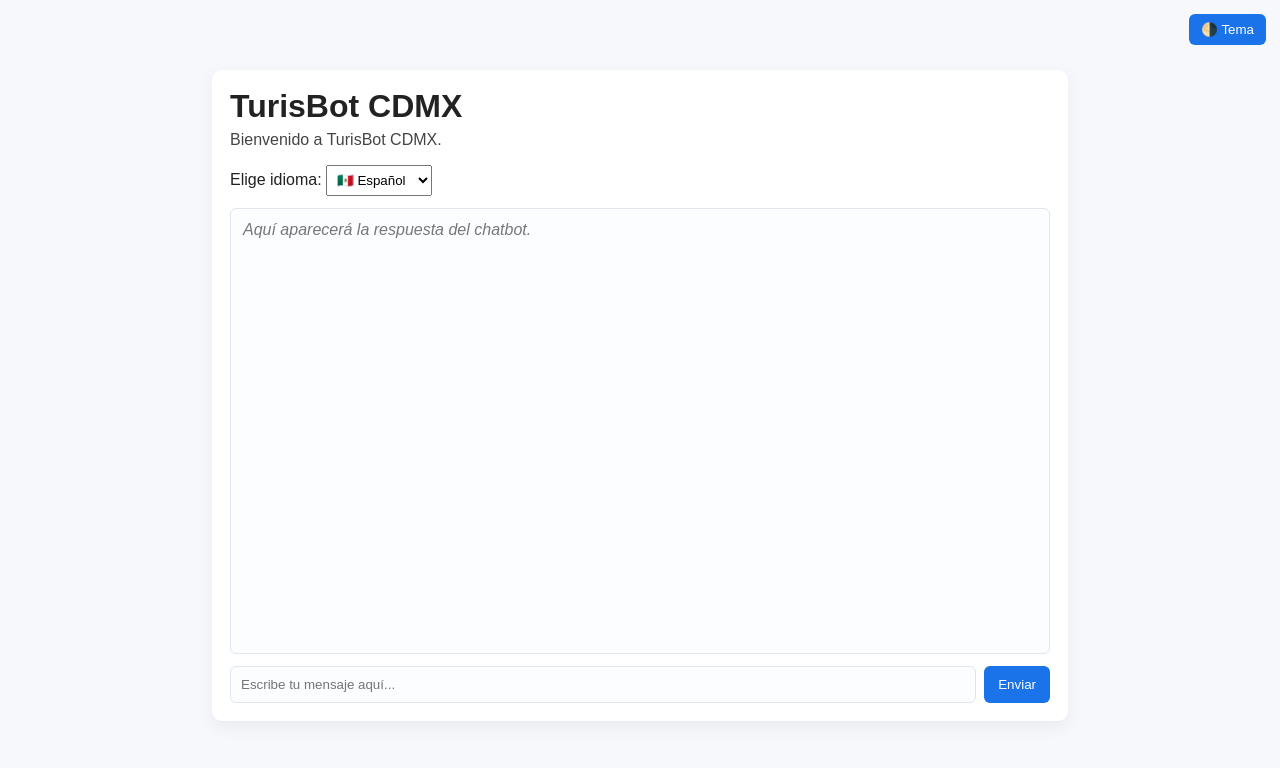
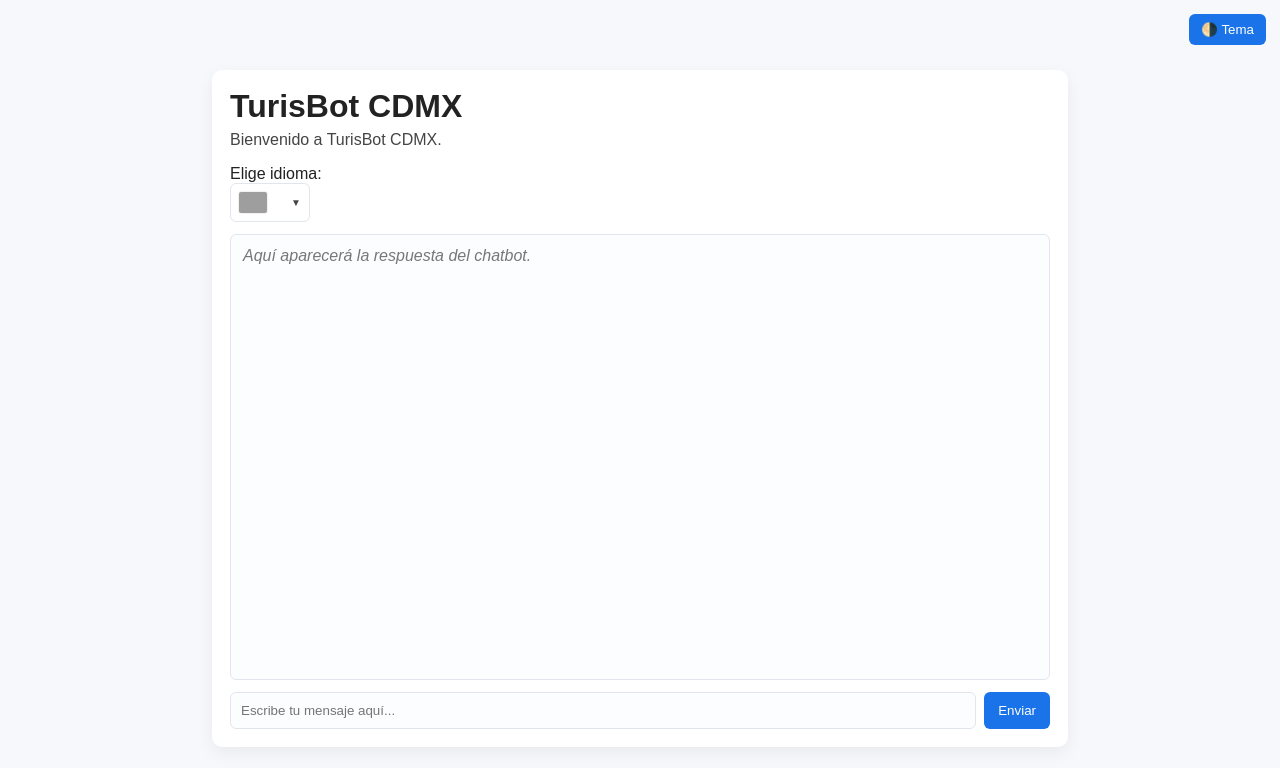
Before and after one commit to LeoCodec/TurisBot-CDMX, a Flask app: page / in a window 1280 px wide. Shown: the top 768 px of the page. Run offline with Flask 3, Linux system fonts and the light colour scheme; grey boxes are pictures that could not be loaded.

Commit message:
Cambio en Web_App con banderas

```diff
--- a/web_app/static/script.js
+++ b/web_app/static/script.js
@@ -1,19 +1,51 @@
-// script.js - Maneja envíos y recepción del bot
 document.addEventListener("DOMContentLoaded", function () {
     const input = document.getElementById("user-input");
     const sendBtn = document.getElementById("send-btn");
     const chatBox = document.getElementById("chat-box");
-    const langSelect = document.getElementById("lang-select");
-    // inicialLang viene de index.html inyectado por Flask
+
     let lang = typeof inicialLang !== "undefined" ? inicialLang : "es";
 
-    langSelect.addEventListener("change", function () {
-        lang = this.value;
-        // recargar la página con parámetro lang para actualizar textos
+    // ============================================
+    // LÓGICA DEL SELECTOR (SOLO BANDERAS)
+    // ============================================
+    const customSelect = document.getElementById("custom-lang-select");
+
+    if (customSelect) {
+        const selectedDisplay = customSelect.querySelector(".selected-lang");
+        const optionsContainer = customSelect.querySelector(".options");
+        const options = customSelect.querySelectorAll(".option");
+
+        // Abrir / Cerrar menú
+        selectedDisplay.addEventListener("click", (e) => {
+            e.stopPropagation();
+            optionsContainer.classList.toggle("show");
+        });
+
+        // Cerrar si clic fuera
+        document.addEventListener("click", (e) => {
+            if (!customSelect.contains(e.target)) {
+                optionsContainer.classList.remove("show");
+            }
+        });
+
+        // Al elegir bandera
+        options.forEach(option => {
+            option.addEventListener("click", () => {
+                const newLang = option.getAttribute("data-lang");
+
+                if (newLang !== lang) {
                     const url = new URL(window.location.href);
-        url.searchParams.set("lang", lang);
+                    url.searchParams.set("lang", newLang);
                     window.location = url.toString();
+                }
+                optionsContainer.classList.remove("show");
             });
+        });
+    }
+
+    // ============================================
+    // FUNCIONES DEL CHAT (SIN CAMBIOS)
+    // ============================================
 
     function appendMessage(who, text) {
         const wrapper = document.createElement("div");
@@ -29,7 +61,7 @@ document.addEventListener("DOMContentLoaded", function () {
         if (!msg) return;
         appendMessage('user', msg);
         input.value = "";
-        // petición al backend
+
         const form = new URLSearchParams();
         form.append("msg", msg);
         form.append("lang", lang);
@@ -57,18 +89,15 @@ document.addEventListener("DOMContentLoaded", function () {
         if (e.key === "Enter") sendMessage();
     });
 
-    document.getElementById("theme-toggle").addEventListener("click", () => {
+    const themeBtn = document.getElementById("theme-toggle");
+    if (themeBtn) {
+        themeBtn.addEventListener("click", () => {
             document.body.classList.toggle("dark-mode");
+            localStorage.setItem("theme", document.body.classList.contains("dark-mode") ? "dark" : "light");
+        });
+    }
 
-    localStorage.setItem(
-        "theme",
-        document.body.classList.contains("dark-mode") ? "dark" : "light"
-    );
-});
-
-// Guardar preferencia del usuario
     if (localStorage.getItem("theme") === "dark") {
         document.body.classList.add("dark-mode");
     }
-
 });
--- a/web_app/static/style.css
+++ b/web_app/static/style.css
@@ -119,3 +119,80 @@ h1 { margin: 0 0 6px 0; }
     margin-bottom: 8px;
     font-style: italic;
 }
+
+/* ... (TUS ESTILOS DE COLORES Y BODY SIGUEN IGUAL) ... */
+
+/* =========================================
+   SELECTOR DE BANDERAS (MINIMALISTA)
+   ========================================= */
+.custom-select {
+    position: relative;
+    width: 80px; /* Mucho más angosto, solo para la bandera */
+    font-family: Arial, sans-serif;
+    user-select: none;
+}
+
+.selected-lang {
+    background: var(--container);
+    border: 1px solid var(--border);
+    border-radius: 6px;
+    padding: 8px; /* Padding uniforme */
+    cursor: pointer;
+    display: flex;
+    align-items: center;
+    justify-content: space-between; /* Separa bandera y flecha */
+    transition: 0.2s;
+}
+
+.selected-lang:hover {
+    border-color: var(--user);
+}
+
+.selected-lang img, .option img {
+    width: 28px; /* Un poco más grandes para que luzcan */
+    height: auto;
+    border-radius: 2px;
+    box-shadow: 0 0 2px rgba(0,0,0,0.2);
+    display: block; /* Evita espacios extra */
+}
+
+/* Quitamos el margen derecho porque ya no hay texto */
+.selected-lang img { margin-right: 0; }
+.option img { margin-right: 0; }
+
+.arrow {
+    font-size: 10px;
+    color: var(--lead);
+    margin-left: 6px;
+}
+
+/* Menú desplegable */
+.options {
+    display: none;
+    position: absolute;
+    top: 110%;
+    left: 0;
+    width: 100%; /* Del mismo ancho que el botón */
+    background: var(--container);
+    border: 1px solid var(--border);
+    border-radius: 6px;
+    box-shadow: 0 4px 12px rgba(0,0,0,0.1);
+    z-index: 100;
+    overflow: hidden;
+}
+
+.option {
+    padding: 10px;
+    cursor: pointer;
+    display: flex;
+    justify-content: center; /* Centramos la bandera en la lista */
+    transition: background 0.2s;
+}
+
+.option:hover {
+    background: var(--bg);
+}
+
+.options.show {
+    display: block;
+}
--- a/web_app/templates/index.html
+++ b/web_app/templates/index.html
@@ -4,12 +4,10 @@
     <meta charset="utf-8">
     <meta name="viewport" content="width=device-width, initial-scale=1">
     <title>{{ textos.titulo }}</title>
-
     <link rel="stylesheet" href="{{ url_for('static', filename='style.css') }}">
 </head>
 <body>
 
-    <!-- Botón para cambiar tema -->
     <button id="theme-toggle" class="theme-btn">🌗 Tema</button>
 
     <div class="container">
@@ -18,20 +16,46 @@
 
         <div class="controls">
             <label>{{ textos.elige_idioma }}</label>
-            <select id="lang-select">
-                <option value="es" {% if idioma == 'es' %}selected{% endif %}>🇲🇽 Español</option>
-                <option value="en" {% if idioma == 'en' %}selected{% endif %}>🇺🇸 English</option>
-                <option value="de" {% if idioma == 'de' %}selected{% endif %}>🇩🇪 Deutsch</option>
-                <option value="fr" {% if idioma == 'fr' %}selected{% endif %}>🇫🇷 Français</option>
-            </select>
-        </div>
 
-        <!-- CAJA DEL CHAT -->
+            <div class="custom-select" id="custom-lang-select">
+
+                <div class="selected-lang">
+                    {% if idioma == 'es' %}
+                        <img id="selected-flag" src="https://flagcdn.com/w40/mx.png" alt="ES">
+                    {% elif idioma == 'en' %}
+                        <img id="selected-flag" src="https://flagcdn.com/w40/us.png" alt="EN">
+                    {% elif idioma == 'de' %}
+                        <img id="selected-flag" src="https://flagcdn.com/w40/de.png" alt="DE">
+                    {% elif idioma == 'fr' %}
+                        <img id="selected-flag" src="https://flagcdn.com/w40/fr.png" alt="FR">
+                    {% else %}
+                        <img id="selected-flag" src="https://flagcdn.com/w40/mx.png" alt="ES">
+                    {% endif %}
+                    <span class="arrow">▼</span>
+                </div>
+
+                <div class="options">
+                    <div class="option" data-lang="es">
+                        <img src="https://flagcdn.com/w40/mx.png" alt="MX">
+                    </div>
+                    <div class="option" data-lang="en">
+                        <img src="https://flagcdn.com/w40/us.png" alt="US">
+                    </div>
+                    <div class="option" data-lang="de">
+                        <img src="https://flagcdn.com/w40/de.png" alt="DE">
+                    </div>
+                    <div class="option" data-lang="fr">
+                        <img src="https://flagcdn.com/w40/fr.png" alt="FR">
+                    </div>
+                </div>
+
+            </div>
+            </div>
+
         <div id="chat-box" class="chat-box">
             <div class="notice">{{ textos.respuesta_demo }}</div>
         </div>
 
-        <!-- INPUT PARA MENSAJES -->
         <div class="input-area">
             <input id="user-input" type="text" placeholder="{{ textos.placeholder }}">
             <button id="send-btn">{{ textos.enviar }}</button>
@@ -41,7 +65,6 @@
     <script>
         const inicialLang = "{{ idioma }}";
     </script>
-
     <script src="{{ url_for('static', filename='script.js') }}"></script>
 </body>
 </html>
```
Lines whose indentation alone changed are shown as unchanged.
